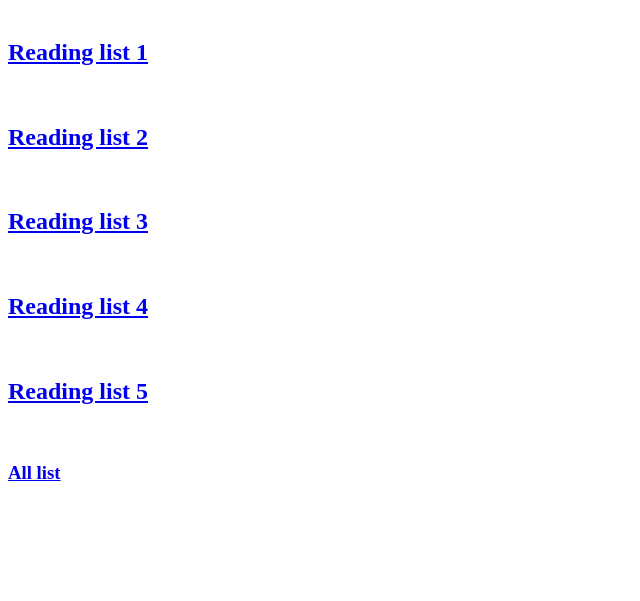
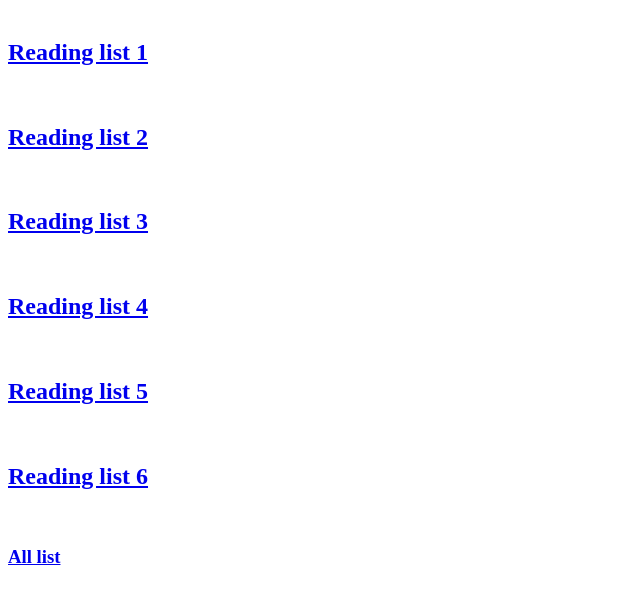
Before and after one commit to animalmodel/sensorimotor_JC, a plain HTML site: page index.html in a window 1280 px wide. Shown: the part 79-680 px from the top of the page, without its empty margins (0-640 px from the left). Drawn offline with Linux system fonts and the light colour scheme.

Commit message:
Update index.html

```diff
--- a/index.html
+++ b/index.html
@@ -18,6 +18,8 @@
     <br/>
     <h2><a href="list5.html">Reading list 5</a></h2>
     <br/>
+    <h2><a href="list6.html">Reading list 6</a></h2>
+    <br/>
     <h3><a href="list_all.html">All list</a></h2>
 </body>
 </html>
```
